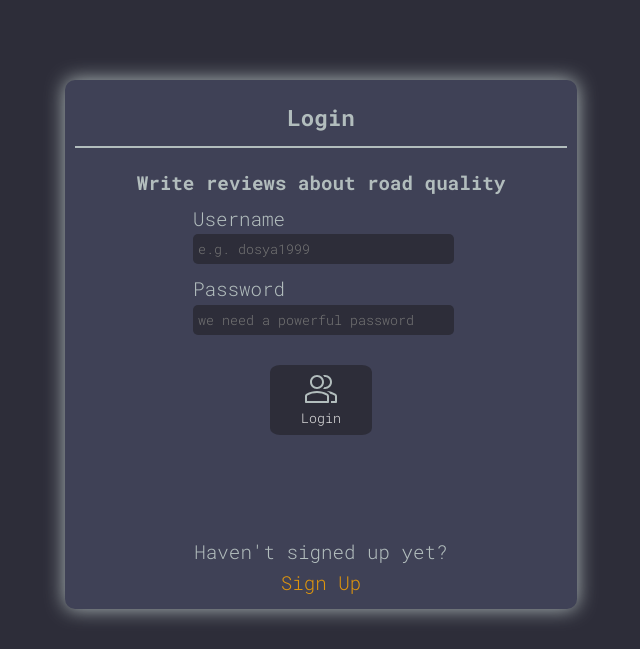
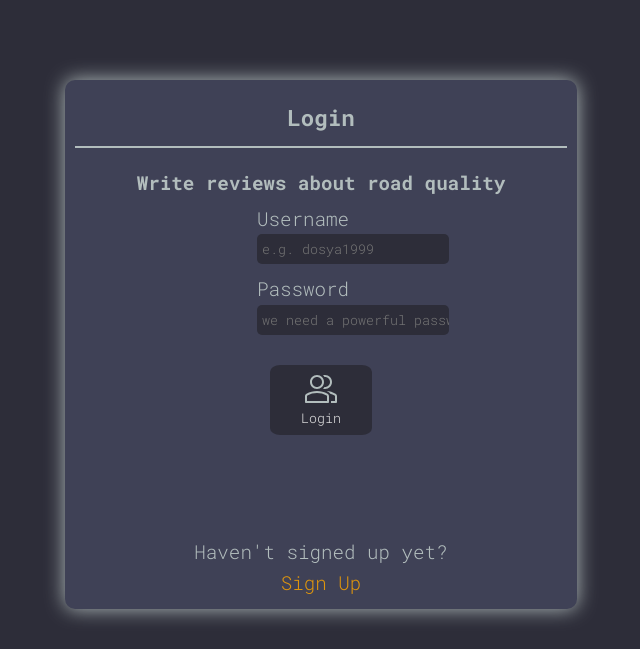
Before and after one commit to jolshylar/joldar, a Django app: a page that uses templates/base.html in a window 1280 px wide. Shown: the part 94-743 px from the top of the page, without its empty margins (319-959 px from the left). Run offline with Django 4.2, Linux system fonts and the light colour scheme.

Commit message:
✅ Fix `Edit Profile` page

```diff
--- a/static/styles/style.css
+++ b/static/styles/style.css
@@ -196,18 +196,19 @@ nav > a:hover {
   margin-left: 25%;
 }
 
+.layout__box input {
+  margin-left: 25%;
+}
+
 .form__group {
   display: flex;
   flex-direction: column;
   margin-bottom: 10px;
-}
-
-.layout__box input {
+  width: 50%;
   margin-left: 25%;
 }
 
 .form__group input {
-  width: 50%;
   border-radius: 5px;
   color: var(--color-light);
   background-color: var(--color-bg);
```
